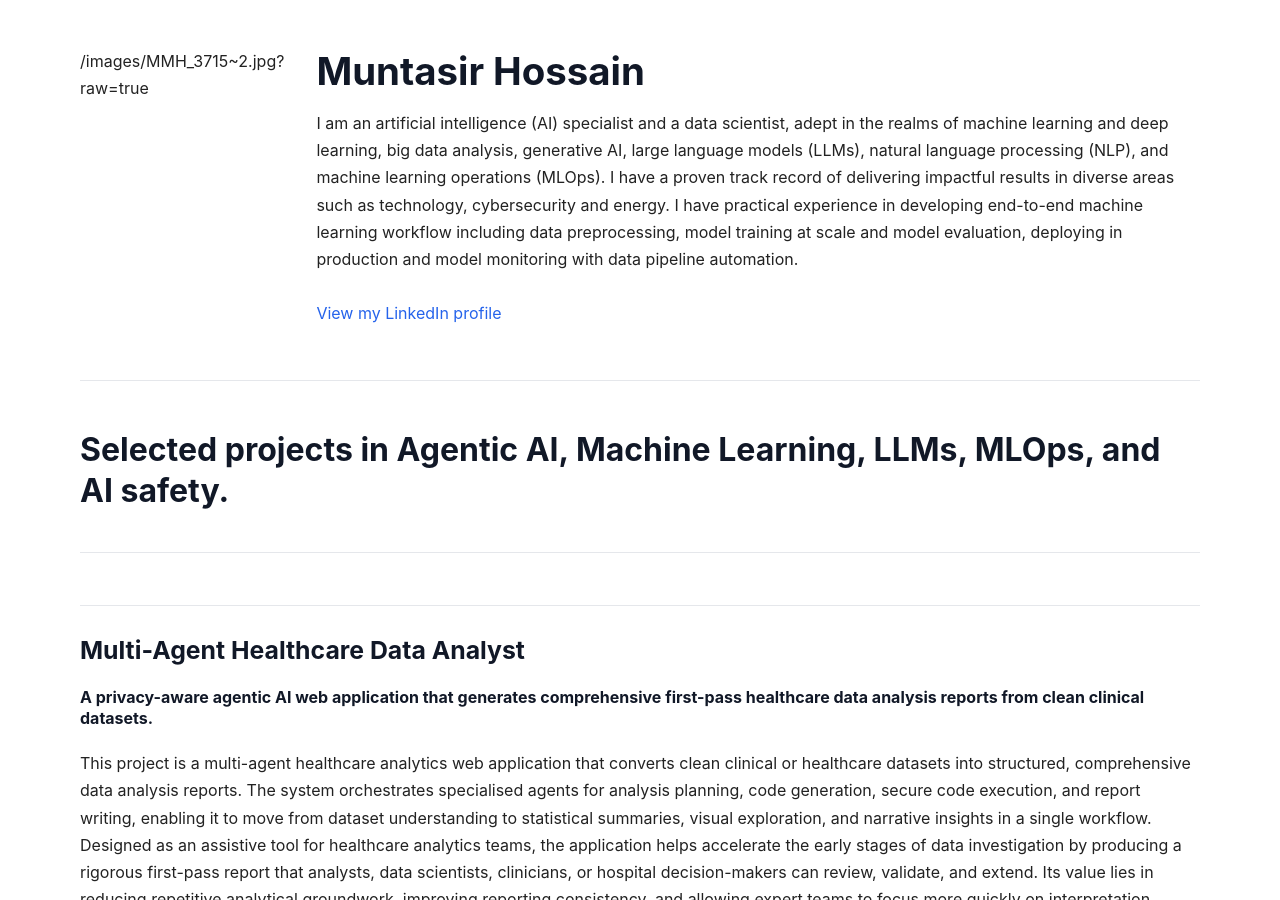
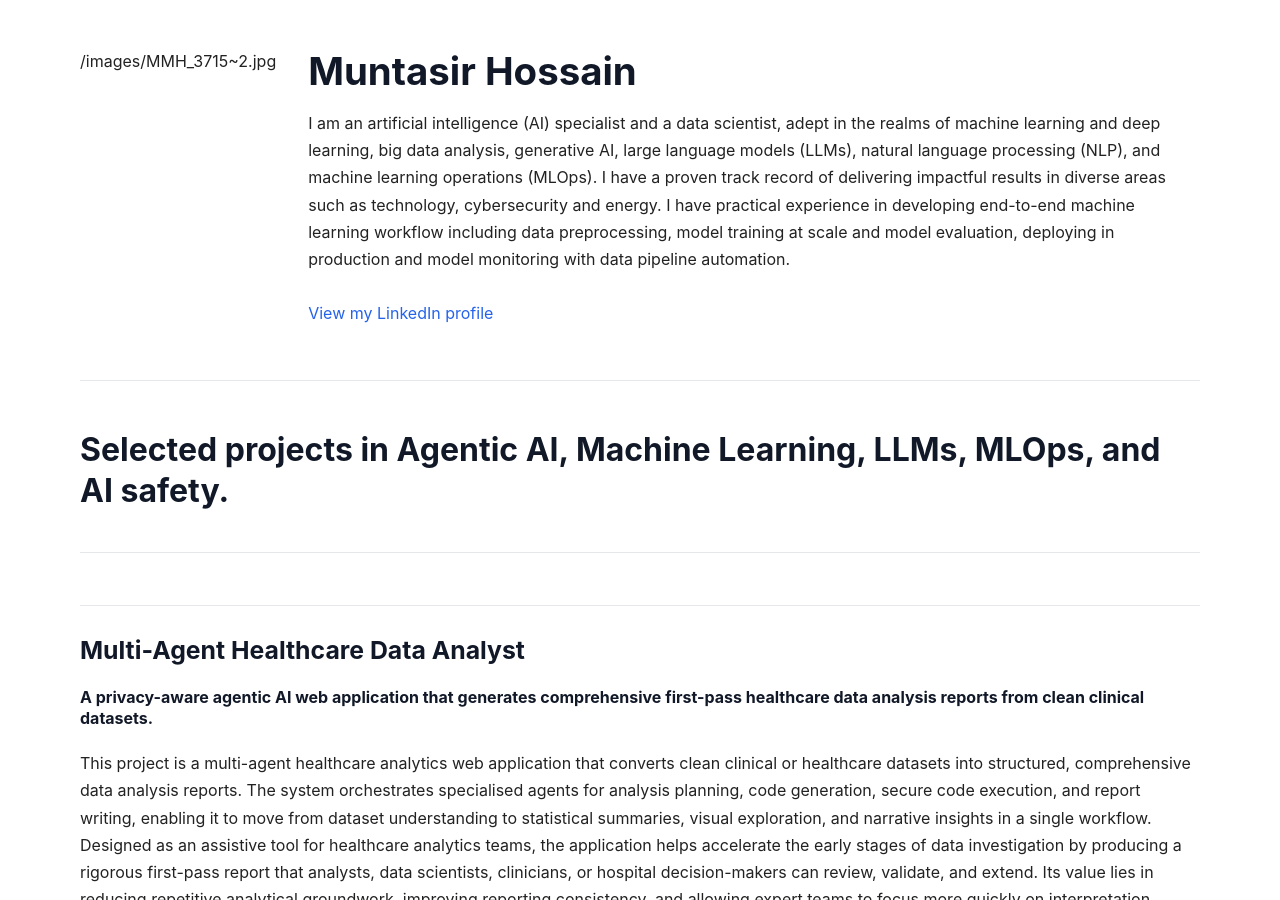
Before and after one commit to muntasirhssn/muntasirhssn.github.io, a Jekyll site: the page built from index.md, in a window 1280 px wide and 900 px high. Built offline with Jekyll 4.4.1, drawn with Linux system fonts in a browser that asks for light colours; our own code applies the rules of GitHub Pages for plain Markdown files.

Commit message:
Update _config.yml

```diff
--- a/_config.yml
+++ b/_config.yml
@@ -1,6 +1,6 @@
 title: Muntasir Hossain
 
-logo: "/images/MMH_3715~2.jpg?raw=true"
+logo: "/images/MMH_3715~2.jpg"
 
 description: >
   I am an artificial intelligence (AI) specialist and a data scientist, adept in the realms of machine learning and deep learning, big data analysis, generative AI, large language models (LLMs), natural language processing (NLP), and machine learning operations (MLOps). I have a proven track record of delivering impactful results in diverse areas such as technology, cybersecurity and energy.
```
